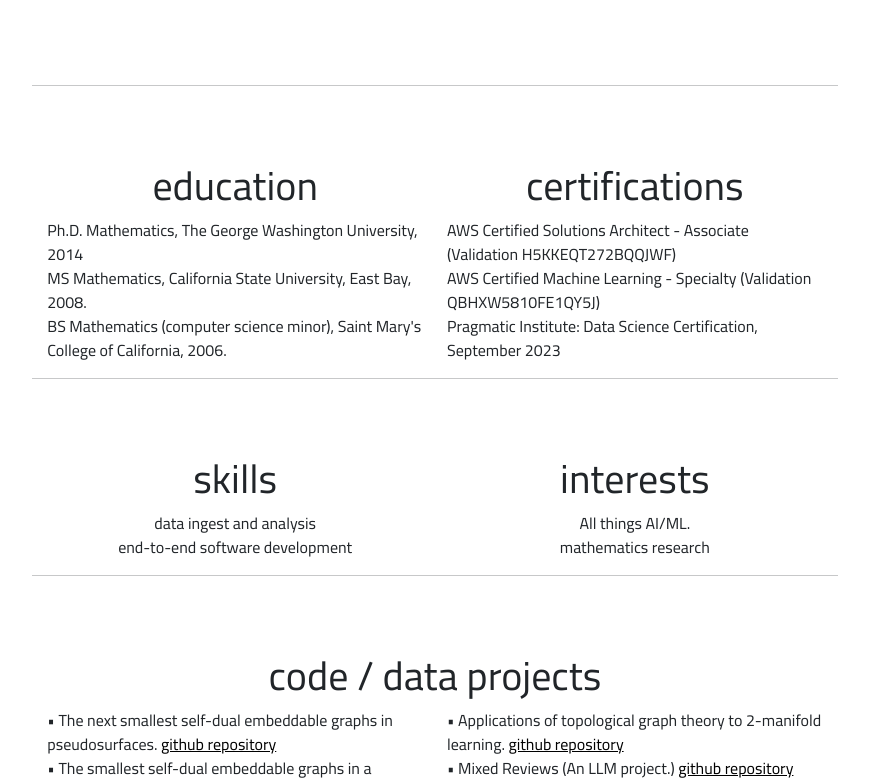
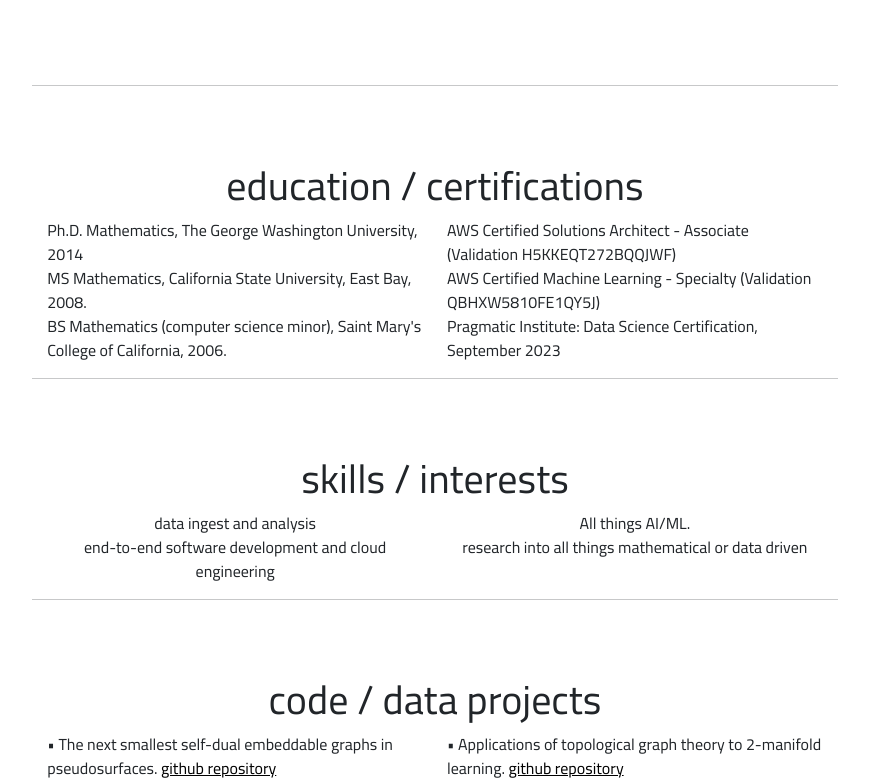
Before and after one commit to steveschluchter/steveschluchter.github.io, a plain HTML site: page index.html in a window 1280 px wide. Shown: the part 590-1373 px from the top of the page, without its empty margins (205-1074 px from the left). Drawn offline with nearby package versions, Linux system fonts and the light colour scheme; a script that the page names is missing.

Commit message:
a touchup

```diff
--- a/index.html
+++ b/index.html
@@ -15,7 +15,7 @@
     <link rel="preconnect" href="https://fonts.gstatic.com" crossorigin>
     <link href="https://fonts.googleapis.com/css2?family=Cairo:wght@300;400&display=swap" rel="stylesheet">
 
-    <link rel="canonical" href="https://getbootstrap.com/docs/5.3/examples/sticky-footer-navbar/">
+    <link rel="preconnect" href="https://getbootstrap.com/docs/5.3/examples/sticky-footer-navbar/">
 
 
 
@@ -295,10 +295,7 @@
   <div id="education-certs" class="container align-items-center" style="text-align:center;">
     <div class="row">
       <div class="col-sm">
-        <h1>education</h1>
-      </div>
-      <div class="col-sm">
-        <h1>certifications</h1>
+        <h1>education / certifications</h1>
       </div>
     </div>
 
@@ -336,10 +333,7 @@
    <div class="container align-items-center" style="text-align:center;" id="skills-interests">
     <div class="row">
       <div class="col-sm">
-        <h1>skills</h1>
-      </div>
-      <div class="col-sm">
-        <h1>interests</h1>
+        <h1>skills / interests </h1>
       </div>
     </div>
     <div class="row">
@@ -352,10 +346,10 @@
     </div>
     <div class="row">
       <div class="col-sm">
-        end-to-end software development
+        end-to-end software development and cloud engineering
       </div>
       <div class="col-sm">
-        mathematics research
+        research into all things mathematical or data driven
       </div>
     </div>
   </div>
```
